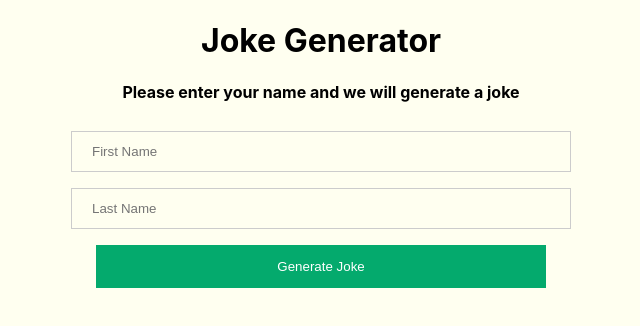
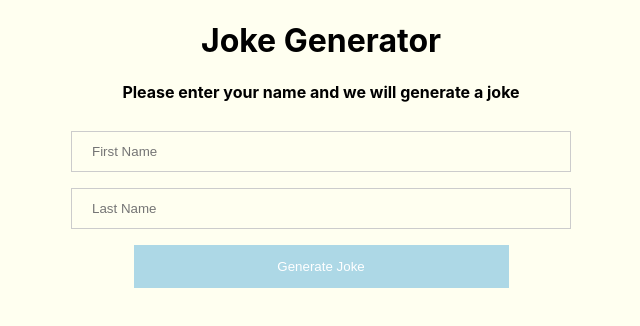
Before and after one commit to iamishraqhc/jokes-generator, a React (Create React App) app: page / in a window 1280 px wide. Shown: the top 326 px of the page, without its empty margins (319-959 px from the left). Built offline with nearby package versions, Linux system fonts and the light colour scheme; no server answers.

Commit message:
changed to 75%

```diff
--- a/src/App.css
+++ b/src/App.css
@@ -30,15 +30,15 @@ input[type="password"] {
   box-sizing: border-box;
 }
 
-/* Set a style for all buttons */
+/* Update the style for the submit button */
 input[type="submit"] {
-  background-color: #04aa6d;
+  background-color: lightblue; /* Change the background color to light blue */
   color: white;
   padding: 14px 20px;
   margin: 8px 0;
   border: none;
   cursor: pointer;
-  width: 90%;
+  width: 75%; /* Change the width to 75% */
 }
 
 /* Add a hover effect for buttons */
```
